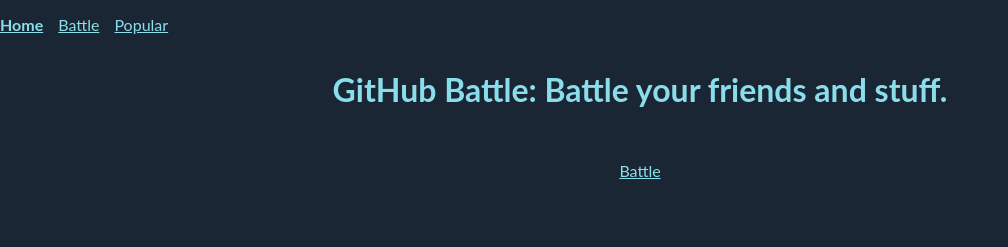
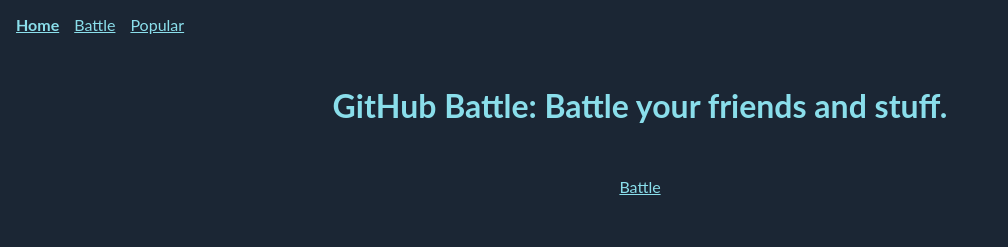
Before and after one commit to httpJunkie/rsom-client, a React app: page / in a window 1280 px wide. Shown: the whole page, without its empty margins (0-1008 px from the left). Built offline with nearby package versions, Linux system fonts and the light colour scheme.

Commit message:
Add sufficient padding for nav and content area.
1em.

```diff
--- a/app/components/App.js
+++ b/app/components/App.js
@@ -12,6 +12,7 @@
       <BrowserRouter>
         <div className="app-container">
           <Nav />
+          <div className="content">
             <Switch>
               <Route exact path="/" component={Home} />
               <Route exact path="/battle" component={Battle} />
@@ -23,8 +24,9 @@
               } />
               <Route render={() => {
                 return <h2 className="four-o-four">404 Page Not Found</h2>
-            }}/>
+              }} />
             </Switch>
+          </div>
         </div>
       </BrowserRouter>
     )
--- a/app/components/Nav.js
+++ b/app/components/Nav.js
@@ -1,10 +1,10 @@
 import React from 'react';
 import { NavLink } from 'react-router-dom';
 
-
 function Nav() {
   return (
-    <ul className="nav">
+    <div className="nav">
+      <ul>
         <li>
           <NavLink exact activeClassName="active" to="/">Home</NavLink>
         </li>
@@ -15,6 +15,7 @@
           <NavLink activeClassName="active" to="/popular">Popular</NavLink>
         </li>
       </ul>
+    </div>
   )
 }
 
--- a/app/index.css
+++ b/app/index.css
@@ -49,13 +49,19 @@
   text-align: center;
 }
 
-.nav {
+
+.content, .nav {
+  padding: 1em;
+}
+.nav ul {
+  margin: 0;
+
   display: flex;
 }
-.nav > li {
+.nav ul > li {
   margin-right: 15px;
 }
-.nav > li > a {
+.nav ul > li > a {
   color: rgb(151, 243, 255, 0.9);
 }
 .active {
```
Also changed, not shown: 1 other file. Lines whose indentation alone changed are shown as unchanged.
